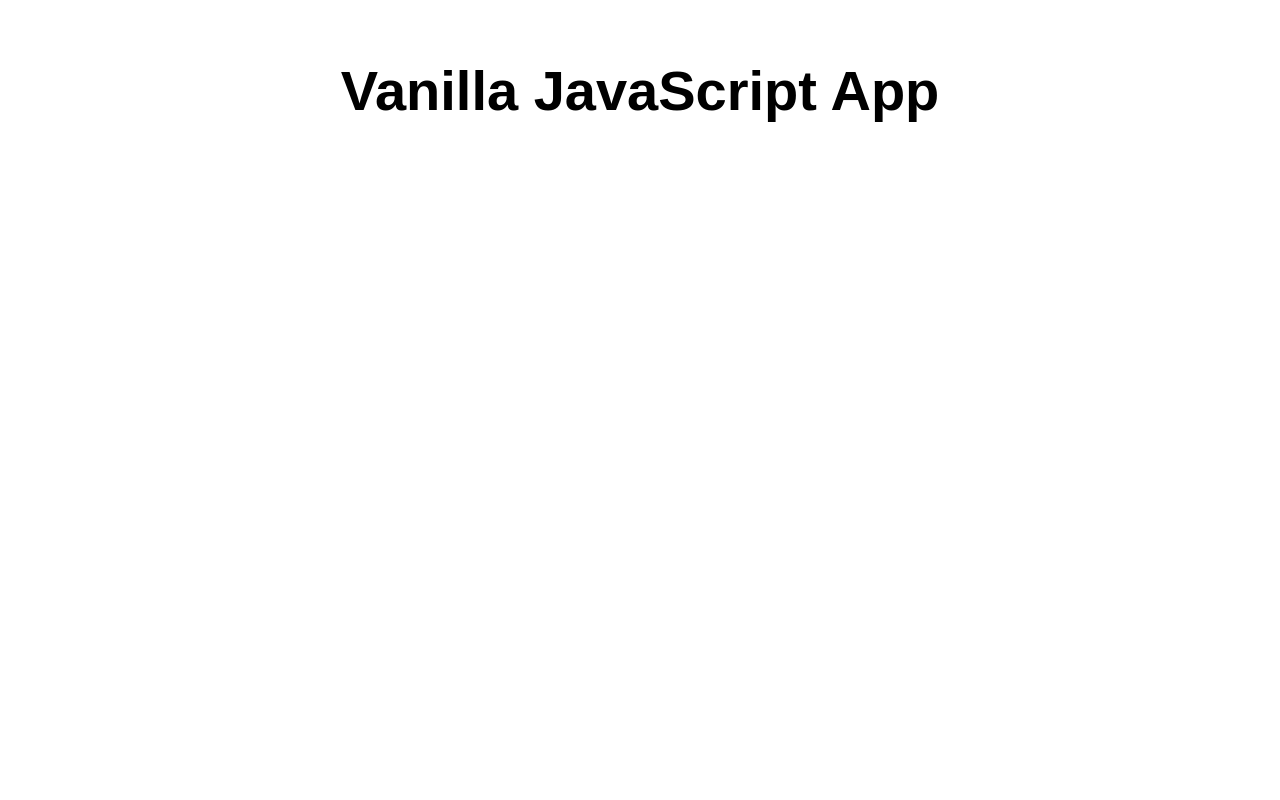
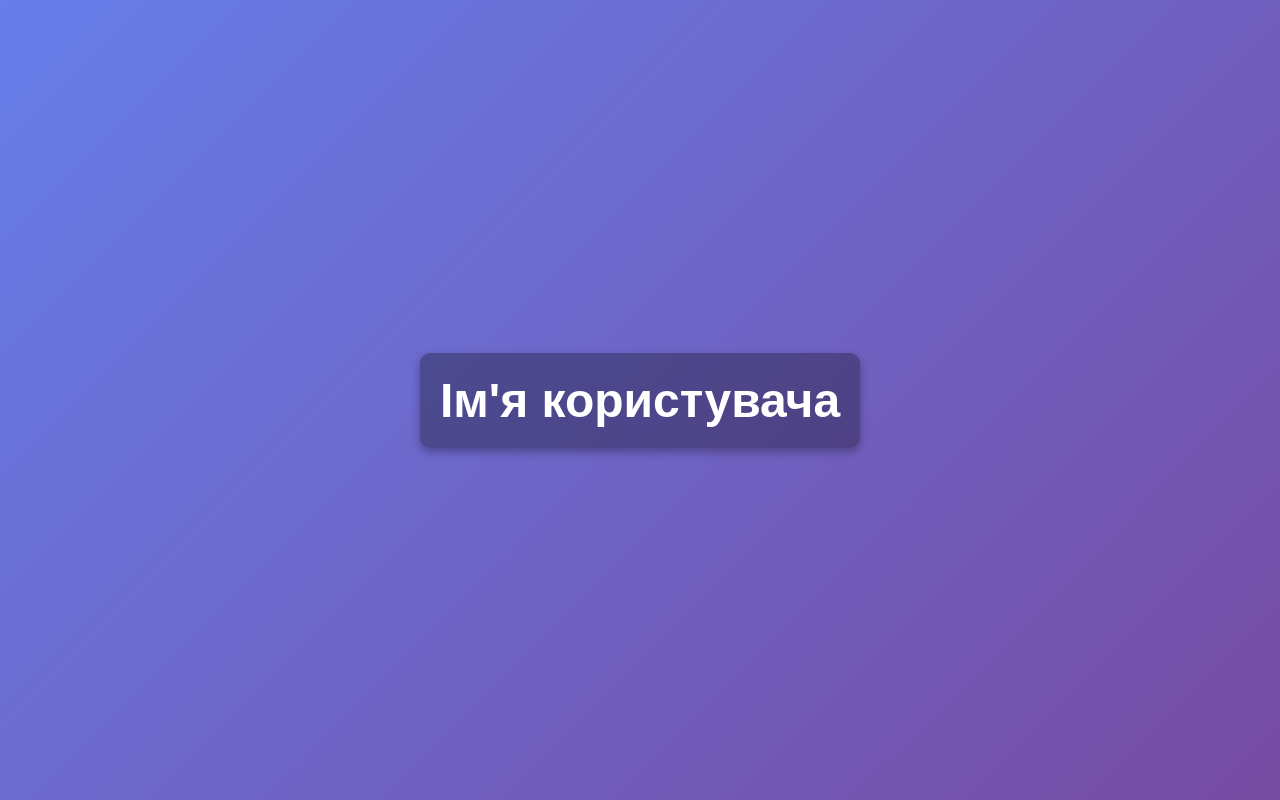
Before and after one commit to Sofia2511/my-azure-page, a website: page src/index.html in a window 1280 px wide. Drawn offline with Linux system fonts and the light colour scheme.

Commit message:
Update index.html

```diff
--- a/src/index.html
+++ b/src/index.html
@@ -1,17 +1,31 @@
 <!DOCTYPE html>
-<html lang="en">
-
+<html lang="uk">
 <head>
-  <meta charset="UTF-8">
-  <meta name="viewport" content="width=device-width, initial-scale=1.0">
-  <link rel="stylesheet" href="styles.css">
-  <title>Vanilla JavaScript App</title>
+    <meta charset="UTF-8">
+    <meta name="viewport" content="width=device-width, initial-scale=1.0">
+    <title>Ім'я користувача</title>
+    <style>
+        body {
+            display: flex;
+            justify-content: center;
+            align-items: center;
+            height: 100vh;
+            margin: 0;
+            font-family: Arial, sans-serif;
+            background: linear-gradient(135deg, #667eea, #764ba2);
+            color: white;
+            text-align: center;
+        }
+        h1 {
+            font-size: 3rem;
+            background: rgba(0, 0, 0, 0.3);
+            padding: 20px;
+            border-radius: 10px;
+            box-shadow: 0 4px 10px rgba(0, 0, 0, 0.3);
+        }
+    </style>
 </head>
-
 <body>
-  <main>
-    <h1>Vanilla JavaScript App</h1>
-  </main>
+    <h1>Ім'я користувача</h1>
 </body>
-
 </html>
```
